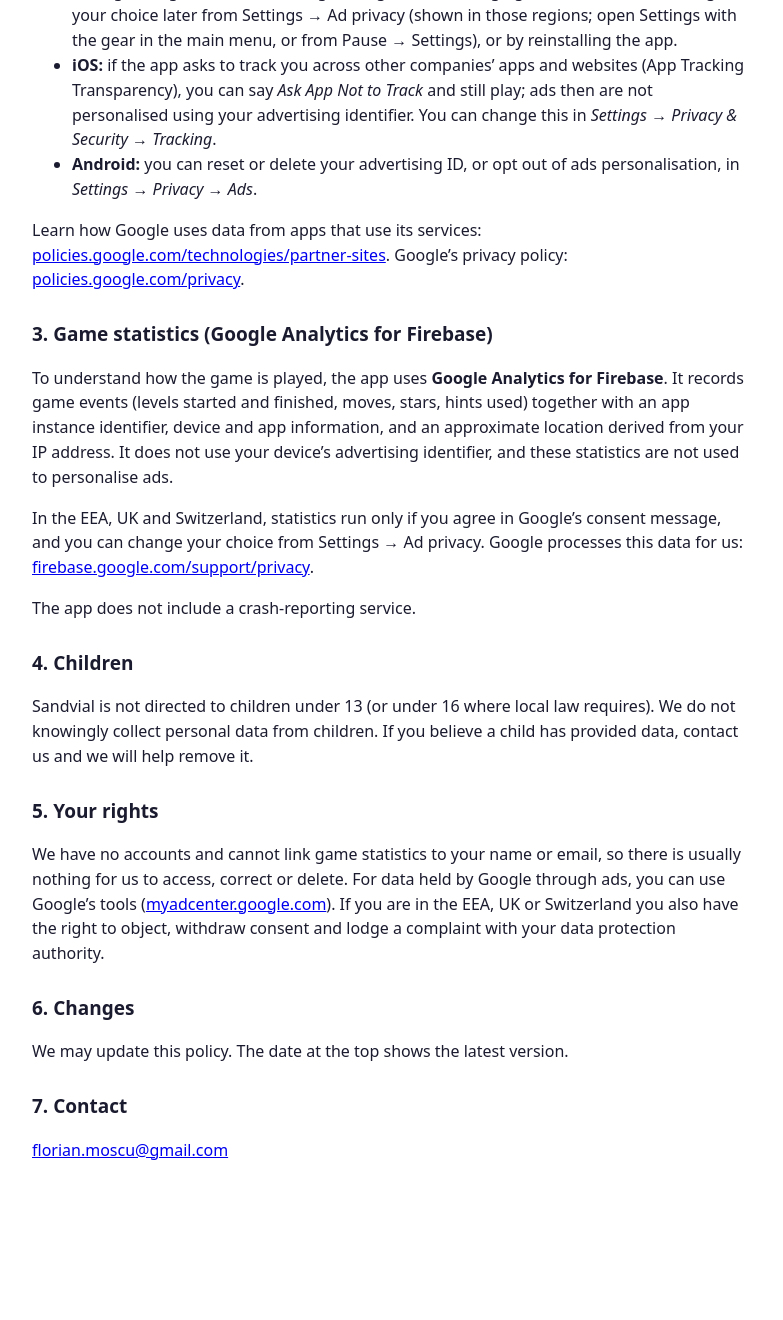
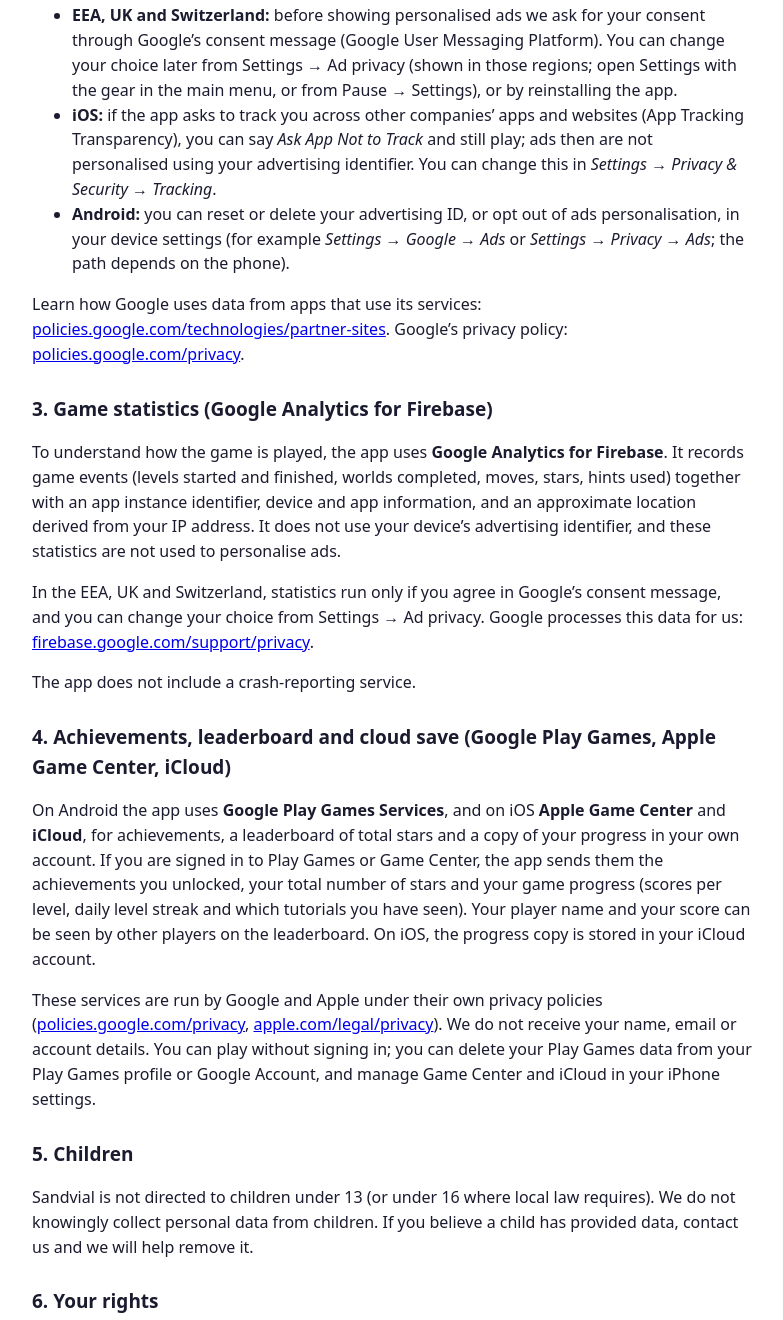
Before and after one commit to fmoscu/sandvial-legal, a plain HTML site: page privacy.html in a window 1280 px wide. Shown: the part 597-1917 px from the top of the page, without its empty margins (248-1031 px from the left). Before the commit the page ends 1839 px from the top, so only its background shows below. Drawn offline with Linux system fonts and the light colour scheme.

Commit message:
Politica: Play Games, Game Center, iCloud; formulări

```diff
--- a/privacy.html
+++ b/privacy.html
@@ -11,38 +11,42 @@
 </style>
 </head>
 <body>
-<h1>Sandvial: Liquid Sort Puzzle: Privacy Policy</h1>
-<p><em>Last updated: 9 November 2026</em></p>
+<h1>Privacy Policy · Sandvial: Liquid Sort Puzzle</h1>
+<p><em>Last updated: 12 November 2026</em></p>
 
 <p>Sandvial: Liquid Sort Puzzle (“Sandvial”, “the app”) is a casual liquid-sorting puzzle game for iOS and Android, published by Florian Moscu (“we”, “us”). This policy explains what data the app uses and why. You do not need an account to play.</p>
 
 <h2>1. What stays on your device</h2>
-<p>Your progress, scores and settings are stored <strong>only on your device</strong> (in the app’s local storage). We do not receive them and we have no user accounts or servers for this data. If you delete the app, this data is deleted.</p>
+<p>Your progress, scores and settings are stored on your device (in the app’s local storage). Apart from the game statistics described in section 3, we do not receive them, and we have no user accounts or servers for this data. If you use Google Play Games or Apple Game Center (section 4), a copy of your progress is also kept in your own Google or Apple account. If you delete the app, the copy on your device is deleted.</p>
 
 <h2>2. Advertising (Google AdMob)</h2>
 <p>The app shows ads through <strong>Google AdMob</strong>. To show and measure ads, AdMob and its partners may collect and use data such as your device’s advertising identifier, IP address, device and app information, and ad interactions. Depending on your choices, ads may be personalised or non-personalised.</p>
 <ul>
   <li><strong>EEA, UK and Switzerland:</strong> before showing personalised ads we ask for your consent through Google’s consent message (Google User Messaging Platform). You can change your choice later from Settings → Ad privacy (shown in those regions; open Settings with the gear in the main menu, or from Pause → Settings), or by reinstalling the app.</li>
   <li><strong>iOS:</strong> if the app asks to track you across other companies’ apps and websites (App Tracking Transparency), you can say <em>Ask App Not to Track</em> and still play; ads then are not personalised using your advertising identifier. You can change this in <em>Settings → Privacy &amp; Security → Tracking</em>.</li>
-  <li><strong>Android:</strong> you can reset or delete your advertising ID, or opt out of ads personalisation, in <em>Settings → Privacy → Ads</em>.</li>
+  <li><strong>Android:</strong> you can reset or delete your advertising ID, or opt out of ads personalisation, in your device settings (for example <em>Settings → Google → Ads</em> or <em>Settings → Privacy → Ads</em>; the path depends on the phone).</li>
 </ul>
 <p>Learn how Google uses data from apps that use its services: <a href="https://policies.google.com/technologies/partner-sites">policies.google.com/technologies/partner-sites</a>. Google’s privacy policy: <a href="https://policies.google.com/privacy">policies.google.com/privacy</a>.</p>
 
 <h2>3. Game statistics (Google Analytics for Firebase)</h2>
-<p>To understand how the game is played, the app uses <strong>Google Analytics for Firebase</strong>. It records game events (levels started and finished, moves, stars, hints used) together with an app instance identifier, device and app information, and an approximate location derived from your IP address. It does not use your device’s advertising identifier, and these statistics are not used to personalise ads.</p>
+<p>To understand how the game is played, the app uses <strong>Google Analytics for Firebase</strong>. It records game events (levels started and finished, worlds completed, moves, stars, hints used) together with an app instance identifier, device and app information, and an approximate location derived from your IP address. It does not use your device’s advertising identifier, and these statistics are not used to personalise ads.</p>
 <p>In the EEA, UK and Switzerland, statistics run only if you agree in Google’s consent message, and you can change your choice from Settings → Ad privacy. Google processes this data for us: <a href="https://firebase.google.com/support/privacy">firebase.google.com/support/privacy</a>.</p>
 <p>The app does not include a crash-reporting service.</p>
 
-<h2>4. Children</h2>
+<h2>4. Achievements, leaderboard and cloud save (Google Play Games, Apple Game Center, iCloud)</h2>
+<p>On Android the app uses <strong>Google Play Games Services</strong>, and on iOS <strong>Apple Game Center</strong> and <strong>iCloud</strong>, for achievements, a leaderboard of total stars and a copy of your progress in your own account. If you are signed in to Play Games or Game Center, the app sends them the achievements you unlocked, your total number of stars and your game progress (scores per level, daily level streak and which tutorials you have seen). Your player name and your score can be seen by other players on the leaderboard. On iOS, the progress copy is stored in your iCloud account.</p>
+<p>These services are run by Google and Apple under their own privacy policies (<a href="https://policies.google.com/privacy">policies.google.com/privacy</a>, <a href="https://www.apple.com/legal/privacy/">apple.com/legal/privacy</a>). We do not receive your name, email or account details. You can play without signing in; you can delete your Play Games data from your Play Games profile or Google Account, and manage Game Center and iCloud in your iPhone settings.</p>
+
+<h2>5. Children</h2>
 <p>Sandvial is not directed to children under 13 (or under 16 where local law requires). We do not knowingly collect personal data from children. If you believe a child has provided data, contact us and we will help remove it.</p>
 
-<h2>5. Your rights</h2>
+<h2>6. Your rights</h2>
 <p>We have no accounts and cannot link game statistics to your name or email, so there is usually nothing for us to access, correct or delete. For data held by Google through ads, you can use Google’s tools (<a href="https://myadcenter.google.com">myadcenter.google.com</a>). If you are in the EEA, UK or Switzerland you also have the right to object, withdraw consent and lodge a complaint with your data protection authority.</p>
 
-<h2>6. Changes</h2>
+<h2>7. Changes</h2>
 <p>We may update this policy. The date at the top shows the latest version.</p>
 
-<h2>7. Contact</h2>
+<h2>8. Contact</h2>
 <p><a href="mailto:florian.moscu@gmail.com">florian.moscu@gmail.com</a></p>
 </body>
 </html>
```
Also changed, not shown: index.html (+1 -1 lines), licenses.html (+1 -1 lines).
